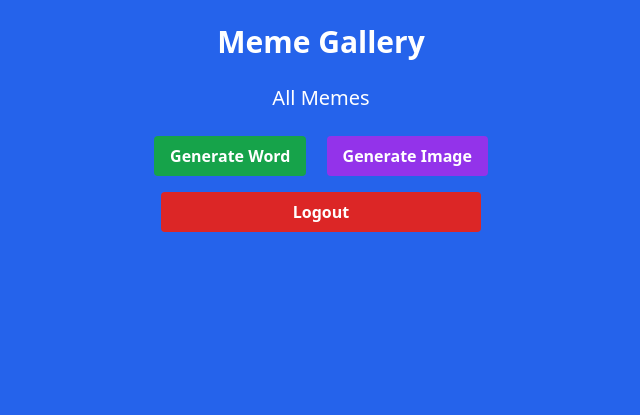
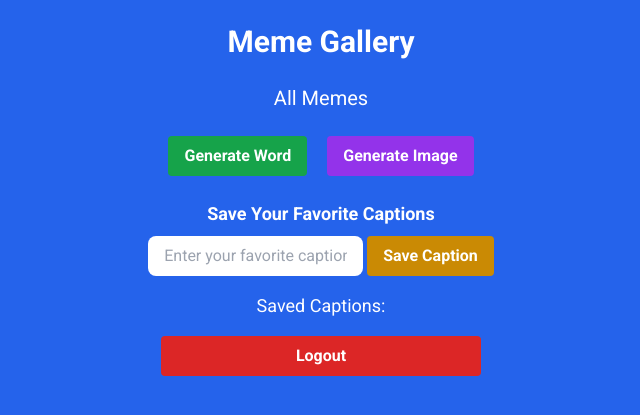
Before and after one commit to moyosthinking/RACAMOJO_rachelf94_cadenk4_jonathanm764_raymondl146, a Flask app: page /homepage in a window 1280 px wide. Shown: the top 415 px of the page, without its empty margins (319-959 px from the left). Run offline with Flask 3, Linux system fonts and the light colour scheme; the visitor is signed in with stand-in values (Sample User, id 1); data that the repository does not hold is empty; some libraries are stand-ins or nearby versions.

Commit message:
google fonts api done

```diff
--- a/app/templates/homepage.html
+++ b/app/templates/homepage.html
@@ -6,6 +6,14 @@
     <meta name="viewport" content="width=device-width, initial-scale=1.0">
     <title>Homepage</title>
     <script src="https://cdn.tailwindcss.com"></script>
+
+    <link href="https://fonts.googleapis.com/css2?family=Roboto:wght@400;700&display=swap" rel="stylesheet">
+
+    <style>
+        body {
+            font-family: 'Roboto', sans-serif;
+        }
+    </style>
 </head>
 
 <body class="bg-blue-600">
@@ -18,7 +26,6 @@
         <h2 class="text-white"> All Memes </h2>
     </div>
 
-    <!-- New Buttons for generating word and image -->
     <div class="text-center mt-6 space-x-4">
         <button id="generateWordBtn" class="bg-green-600 hover:bg-green-700 text-white font-bold py-2 px-4 rounded cursor-pointer">
             Generate Word
@@ -28,7 +35,6 @@
         </button>
     </div>
 
-    <!-- Area to display the generated word and image -->
     <div id="wordContainer" class="text-center mt-6 text-white hidden">
         <p id="wordText" class="text-xl">"Here will be your word!"</p>
     </div>
@@ -36,7 +42,20 @@
         <img id="randomImage" src="" alt="Random Image" class="rounded-lg shadow-lg max-w-md mx-auto">
     </div>
 
-    <!-- Logout button -->
+    <div class="text-center mt-6 text-white">
+        <h3 class="text-lg font-semibold">Save Your Favorite Captions</h3>
+        <input type="text" id="captionInput" class="px-4 py-2 mt-2 rounded-lg text-black" placeholder="Enter your favorite caption">
+        <button id="saveCaptionBtn" class="bg-yellow-600 hover:bg-yellow-700 text-white font-bold py-2 px-4 rounded cursor-pointer mt-2">
+            Save Caption
+        </button>
+
+        <div id="savedCaptionsContainer" class="mt-4">
+            <h4 class="text-lg">Saved Captions:</h4>
+            <ul id="savedCaptionsList">
+            </ul>
+        </div>
+    </div>
+
     <div class="text-center mt-4">
         <a href="/logout" class="w-full max-w-xs mx-auto bg-red-600 hover:bg-red-700 text-white font-bold py-2 px-4 rounded cursor-pointer block mt-4">
             Logout
@@ -44,12 +63,11 @@
     </div>
 
     <script>
-        // Generate a random word using the Random Word API
         document.getElementById('generateWordBtn').addEventListener('click', function() {
             fetch('https://random-word-api.herokuapp.com/word?number=1')
                 .then(response => response.json())
                 .then(data => {
-                    const word = data[0];  // Get the first word from the array
+                    const word = data[0];
                     document.getElementById('wordText').innerText = `"${word}"`;
                     document.getElementById('wordContainer').classList.remove('hidden');
                     document.getElementById('imageContainer').classList.add('hidden');
@@ -59,7 +77,6 @@
                 });
         });
 
-        // Generate a random image using the Lorem Picsum API
         document.getElementById('generateImageBtn').addEventListener('click', function() {
             fetch('https://picsum.photos/800/600')
                 .then(response => {
@@ -71,6 +88,32 @@
                     console.error('Error fetching the image:', error);
                 });
         });
+
+        document.getElementById('saveCaptionBtn').addEventListener('click', function() {
+            const caption = document.getElementById('captionInput').value;
+            if (caption) {
+                let savedCaptions = JSON.parse(localStorage.getItem('captions')) || [];
+                savedCaptions.push(caption);
+                localStorage.setItem('captions', JSON.stringify(savedCaptions));
+                document.getElementById('captionInput').value = '';
+                displaySavedCaptions();
+            }
+        });
+
+        function displaySavedCaptions() {
+            const savedCaptions = JSON.parse(localStorage.getItem('captions')) || [];
+            const savedCaptionsList = document.getElementById('savedCaptionsList');
+            savedCaptionsList.innerHTML = '';
+
+            savedCaptions.forEach(caption => {
+                const listItem = document.createElement('li');
+                listItem.textContent = caption;
+                savedCaptionsList.appendChild(listItem);
+            });
+        }
+
+
+        window.onload = displaySavedCaptions;
     </script>
 
 </body>
```
Also changed, not shown: app/__init__.py (+0 -20 lines), 15 other files.
